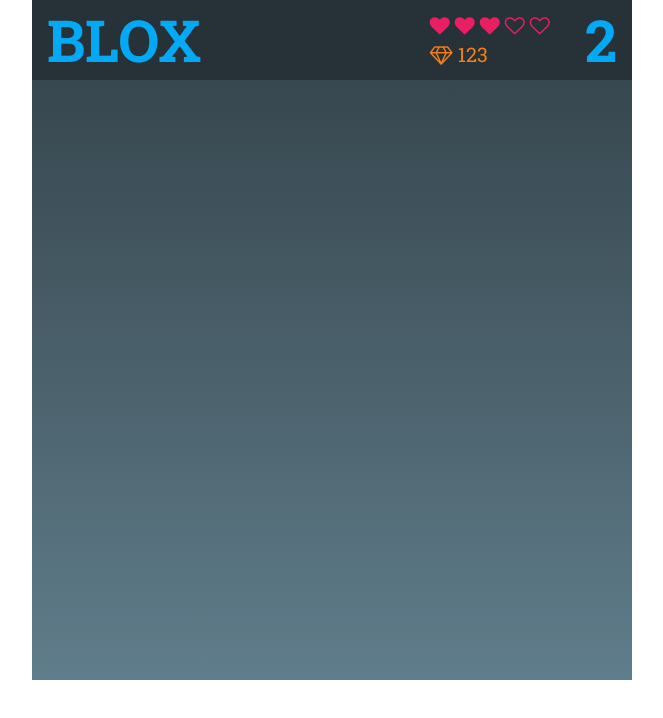
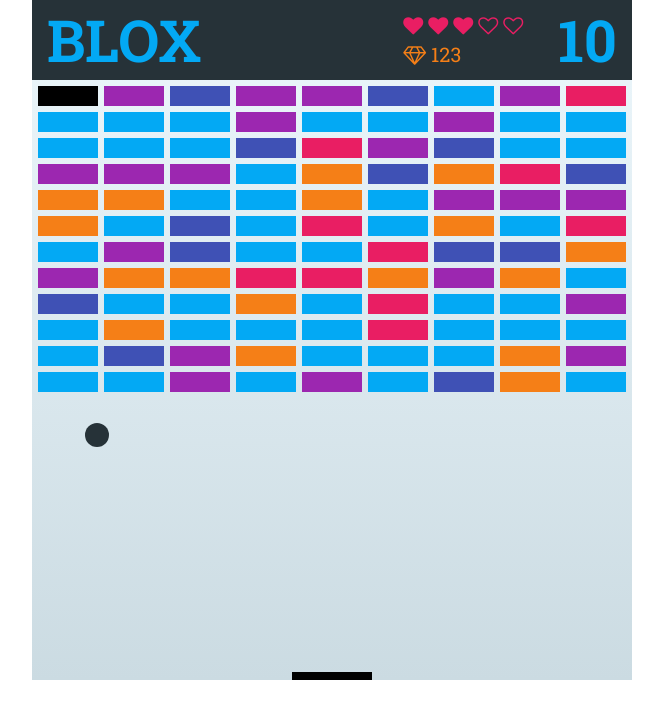
Before and after one commit to EvaSandrock/rmaproject, a website: page index.html in a window 1280 px wide. Shown: the whole page, without its empty margins (308-971 px from the left). Drawn offline with Linux system fonts and the light colour scheme.

Commit message:
Levels + Blocks WIP
- Block setup + drawing
- fixed icons

```diff
--- a/index.html
+++ b/index.html
@@ -3,12 +3,13 @@
 <head>
     <meta charset="utf-8" />
     <title>Canvas Block Breaker</title>
-    <link href="//maxcdn.bootstrapcdn.com/font-awesome/4.6.3/css/font-awesome.min.css" rel="stylesheet" type="text/css" />
+    <link href="https://maxcdn.bootstrapcdn.com/font-awesome/4.6.3/css/font-awesome.min.css" rel="stylesheet" type="text/css" />
     <link href="https://fonts.googleapis.com/css?family=Roboto+Slab:400,700" rel="stylesheet" type="text/css" />
     <link rel="stylesheet" href="style.css" />
     <script src="js/ball.js" ></script>
     <script src="js/block.js" ></script>
     <script src="js/level.js" ></script>
+    <script src="js/levels.js" ></script>
     <script src="js/paddle.js" ></script>
     <script src="js/ui.js" ></script>
     <script src="js/blx.js" ></script>
--- a/js/ball.js
+++ b/js/ball.js
@@ -48,7 +48,7 @@ var Ball = function () {
 
         ctx.beginPath();
         ctx.arc(this.x, this.y, this.radius, 0, Math.PI * 2);
-        ctx.fillStyle = '#fff';
+        ctx.fillStyle = '#263238';
         ctx.fill();
         ctx.closePath();
         this.updateNextPosition();
@@ -77,6 +77,25 @@ var Ball = function () {
 
         var paddleLeft = paddle.x - this.radius * 0.3,
             paddleRight = paddle.x + paddle.width + this.radius * 0.3;
+
+        if (this.nextPositionY > this.bottomEdge - this.radius) {
+
+            if (this.nextPositionX > paddleLeft && this.nextPositionX < paddleRight) {
+
+                this.paddleCollision = true;
+                this.yDirectionPositive ^= true;
+                this.calculateSpeedX(paddleLeft, paddleRight);
+                this.updateNextPosition();
+            }
+        } else {
+            this.paddleCollision = false;
+        }
+    };
+
+    this.checkBlockCollision = function (block) {
+
+        var blockLeft = block.x - this.radius,
+            blockRight = paddle.x + paddle.width + this.radius * 0.3;
 
         if (this.nextPositionY > this.bottomEdge - this.radius) {
 
--- a/js/block.js
+++ b/js/block.js
@@ -1,6 +1,8 @@
-var Block = function (width, height, durability) {
+var Block = function (x, y, width, height, durability) {
     "use strict";
 
+    this.x = x;
+    this.y = y;
     this.width = width;
     this.height = height;
     this.durability = durability;
@@ -10,10 +12,9 @@ var Block = function (width, height, durability) {
 };
 
 (function () {
-
     "use strict";
 
-    var colors = [
+    this.colors = [
         '#03A9F4',
         '#3F51B5',
         '#9C27B0',
@@ -21,9 +22,9 @@ var Block = function (width, height, durability) {
         '#F57F17'
     ];
 
-    this.draw = function (ctx, x, y) {
+    this.draw = function (ctx) {
         ctx.beginPath();
-        ctx.rect(x, y, this.width, this.height);
+        ctx.rect(this.x, this.y, this.width, this.height);
         ctx.fillStyle = this.colors[this.durability];
         ctx.fill();
         ctx.closePath();
--- a/js/blx.js
+++ b/js/blx.js
@@ -19,7 +19,7 @@ var BLX = function () {
     this.blockHeight = 20;
     this.blockWidth = 60;
     this.blockMargin = 6;
-    this.level = 1;
+    this.level = 9;
     this.levelObject = new Level();
 
     this.isLoopRunning = false;
@@ -92,7 +92,7 @@ var BLX = function () {
         );
 
         this.levelObject.setCurrentLevel(this.level);
-        this.levelObject.setUpBlocks();
+        this.levelObject.setupBlocks();
     };
 
 }.call(BLX.prototype));
@@ -107,6 +107,7 @@ var BLX = function () {
 
     this.paintCanvas = function () {
         BLX.clearCanvas();
+        BLX.levelObject.drawBlocks(BLX.ctx);
         BLX.ball.draw(BLX.ctx);
         BLX.paddle.draw(BLX.ctx);
     };
--- a/js/level.js
+++ b/js/level.js
@@ -1,15 +1,15 @@
-var Block;
+var Block,
+    Levels;
 
 var Level = function () {
     "use strict";
 
-    var columns,
-        blockHeight,
-        blockWidth,
-        blockMargin,
-        levelList = [],
-        currentLevel = 0,
-        blocks = [];
+    this.columns = null;
+    this.blockHeight = null;
+    this.blockWidth = null;
+    this.blockMargin = null;
+    this.currentLevel = 0;
+    this.levelList = new Levels();
 
     return this;
 };
@@ -42,20 +42,49 @@ var Level = function () {
         }
     };
 
-    this.setUpBlocks = function () {
+    this.setupBlocks = function () {
+
+        var row, col;
+
         this.blocks = [];
-        var n, i;
-        for (n = 0; n < this.levelList[this.currentLevel].rows; n += 1) {
-            for (i = 0; i < this.columns; i += 1) {
-                this.blocks.push(
-                    new Block(
-                        this.blockWidth,
-                        this.blockHeight,
-                        this.selectBlockDurability(this.random())
-                    )
+
+        for (row = 0; row < this.levelList[this.currentLevel].rows; row += 1) {
+
+            this.blocks[row] = [];
+
+            for (col = 0; col < this.columns; col += 1) {
+
+                this.blocks[row][col] = new Block(
+                    this.getBlockX(col),
+                    this.getBlockY(row),
+                    this.blockWidth,
+                    this.blockHeight,
+                    this.selectBlockDurability(this.random())
                 );
             }
         }
+    };
+
+    this.drawBlocks = function (ctx) {
+
+        var row, col,
+            currentBlock;
+
+        for (row = 0; row < this.levelList[this.currentLevel].rows; row += 1) {
+            for (col = 0; col < this.columns; col += 1) {
+
+                currentBlock = this.blocks[row][col];
+                currentBlock.draw(ctx);
+            }
+        }
+    };
+
+    this.getBlockX = function (col) {
+        return this.blockMargin + col * (this.blockWidth + this.blockMargin);
+    };
+
+    this.getBlockY = function (row) {
+        return this.blockMargin + row * (this.blockHeight + this.blockMargin);
     };
 
     this.setCurrentLevel = function (level) {
@@ -64,45 +93,3 @@ var Level = function () {
 
 
 }.call(Level.prototype));
-
-/*
-
-
-            {
-                rows: 3,
-                durabilities: [
-                    100,
-                    100,
-                    100,
-                    100,
-                    100
-                ],
-                ballSpeed: 3,
-                paddleWidth: 100
-            },
-            {
-                rows: 3,
-                durabilities: [
-                    70,
-                    100,
-                    100,
-                    100,
-                    100
-                ],
-                ballSpeed: 4,
-                paddleWidth: 95
-            },
-            {
-                rows: 4,
-                durabilities: [
-                    50,
-                    80,
-                    100,
-                    100,
-                    100
-                ],
-                ballSpeed: 4,
-                paddleWidth: 90
-            }
-
-*/
--- /dev/null
+++ b/js/levels.js
@@ -0,0 +1,138 @@
+var Levels = function () {
+    "use strict";
+
+    return [
+        {
+            // Level 1
+            rows: 3,
+            durabilities: [
+                100,
+                100,
+                100,
+                100,
+                100
+            ],
+            ballSpeed: 3,
+            paddleWidth: 100
+        },
+        {
+            // Level 2
+            rows: 4,
+            durabilities: [
+                80,
+                100,
+                100,
+                100,
+                100
+            ],
+            ballSpeed: 4,
+            paddleWidth: 95
+        },
+        {
+            // Level 3
+            rows: 5,
+            durabilities: [
+                50,
+                80,
+                100,
+                100,
+                100
+            ],
+            ballSpeed: 4,
+            paddleWidth: 90
+        },
+        {
+            // Level 4
+            rows: 6,
+            durabilities: [
+                20,
+                40,
+                70,
+                100,
+                100
+            ],
+            ballSpeed: 5,
+            paddleWidth: 90
+        },
+        {
+            // Level 5
+            rows: 7,
+            durabilities: [
+                10,
+                30,
+                60,
+                90,
+                100
+            ],
+            ballSpeed: 5,
+            paddleWidth: 85
+        },
+        {
+            // Level 6
+            rows: 8,
+            durabilities: [
+                10,
+                20,
+                40,
+                70,
+                90
+            ],
+            ballSpeed: 6,
+            paddleWidth: 85
+        },
+        {
+            // Level 7
+            rows: 9,
+            durabilities: [
+                10,
+                20,
+                30,
+                80,
+                90
+            ],
+            ballSpeed: 6,
+            paddleWidth: 80
+        },
+        {
+            // Level 8
+            rows: 10,
+            durabilities: [
+                10,
+                20,
+                40,
+                50,
+                80
+            ],
+            ballSpeed: 7,
+            paddleWidth: 80
+        },
+        {
+            // Level 9
+            rows: 11,
+            durabilities: [
+                10,
+                30,
+                60,
+                70,
+                90
+            ],
+            ballSpeed: 7,
+            paddleWidth: 75
+        },
+        {
+            // Level 10
+            rows: 12,
+            durabilities: [
+                40,
+                60,
+                80,
+                90,
+                100
+            ],
+            ballSpeed: 8,
+            paddleWidth: 60
+        }
+
+    ];
+
+};
--- a/sass/style.sass
+++ b/sass/style.sass
@@ -13,7 +13,7 @@ canvas
     margin: 0 auto
 
 #canvas
-    background: linear-gradient(#37474F 0%, #607D8B 100%)
+    background: linear-gradient(#e9f4f9 0%, #cbdbe2 100%)
 
 
 .ui-bar
```
Also changed, not shown: style.css. Lines whose indentation alone changed are shown as unchanged.
